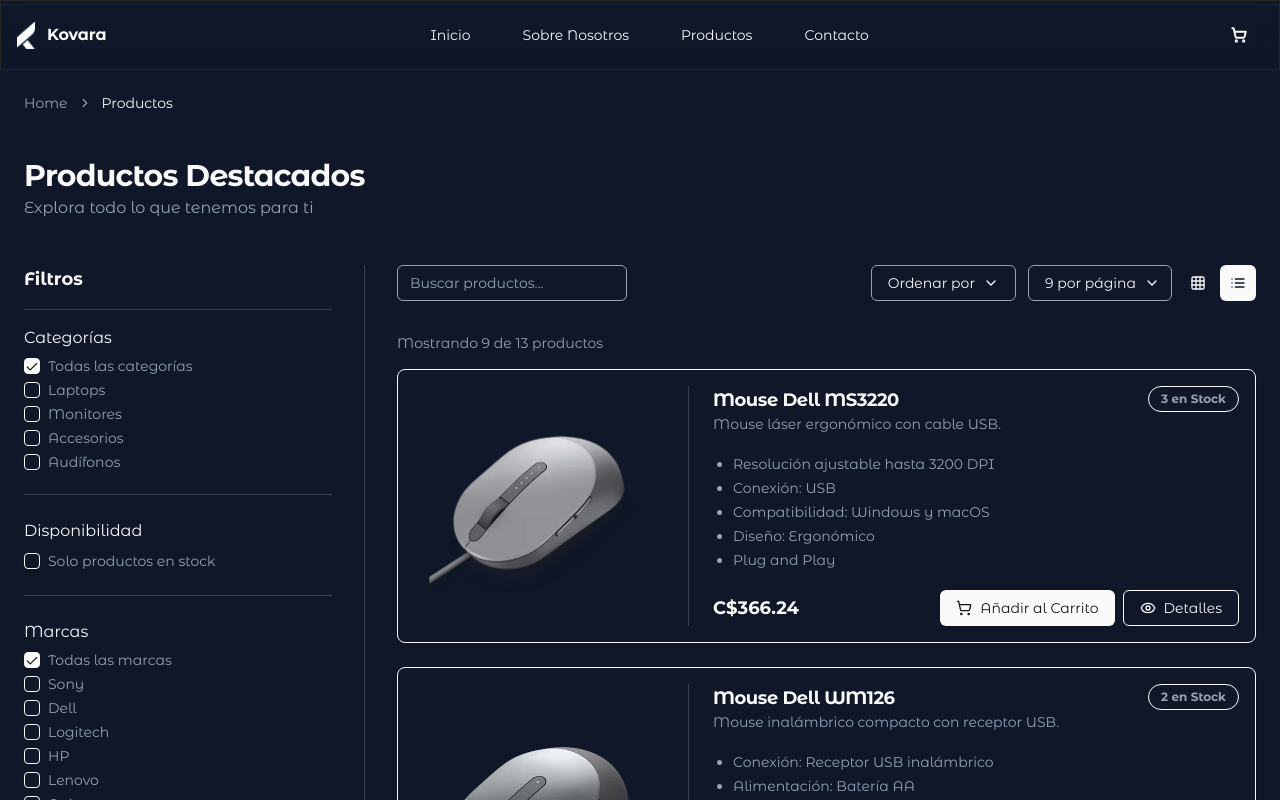
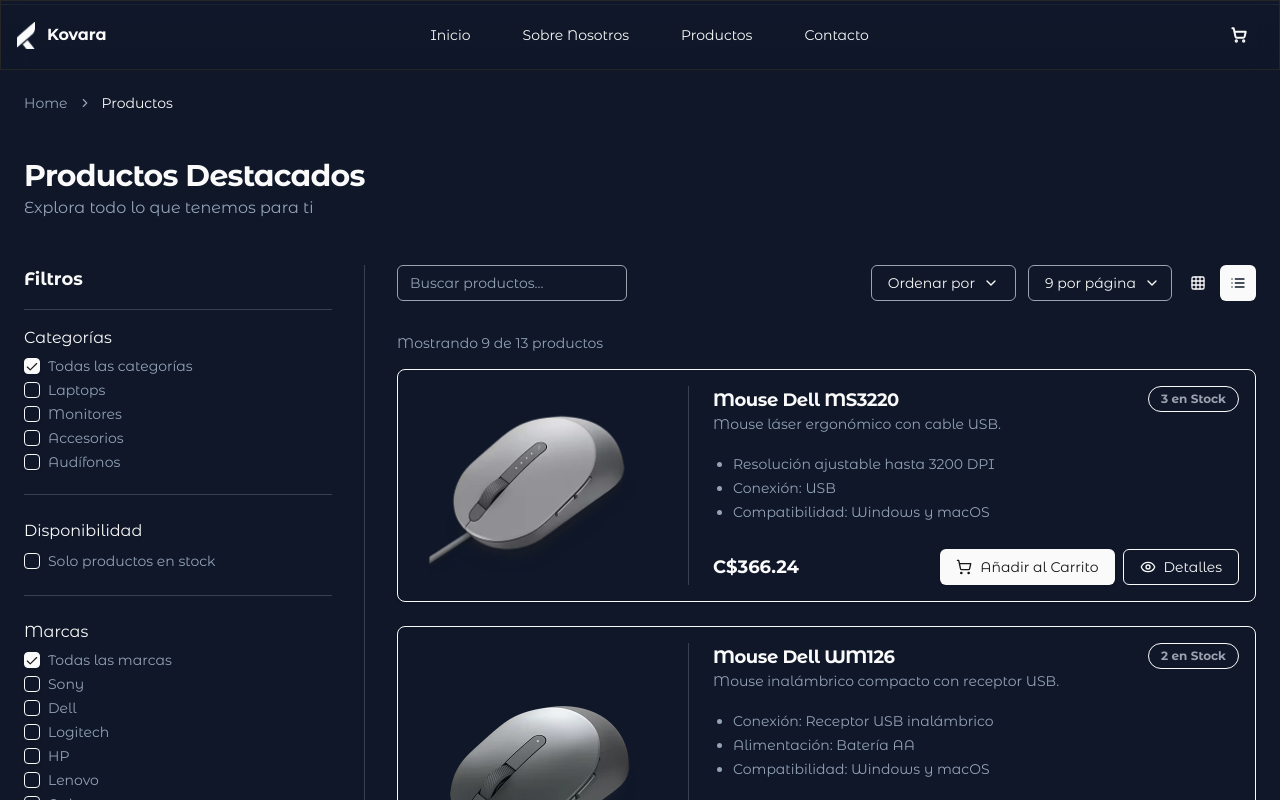
Before and after one commit to aaronportobanco/kovara-website, a Next.js app: page /products in a window 1280 px wide. Both pictures are taken after a click on the radio button 1238 px from the left and 282 px from the top of the page. Shown: the top 800 px of the page. Built offline with nearby package versions, Linux system fonts and the light colour scheme.

Commit message:
Limit displayed specifications to the first three items in CardHorizontal component for improved readability

```diff
--- a/src/app/products/components/CardHorizontal.jsx
+++ b/src/app/products/components/CardHorizontal.jsx
@@ -84,7 +84,7 @@ const CardHorizontal = ({ data }) => {
         {/* Sección: Lista de especificaciones */}
         <CardContent className="flex-1 py-0 px-0">
           <ul className="list-disc pl-5 space-y-1 text-sm text-muted-foreground">
-            {especificaciones.map((item, index) => (
+            {especificaciones.slice(0, 3).map((item, index) => (
               <li key={index}>{item}</li>
             ))}
           </ul>
```
